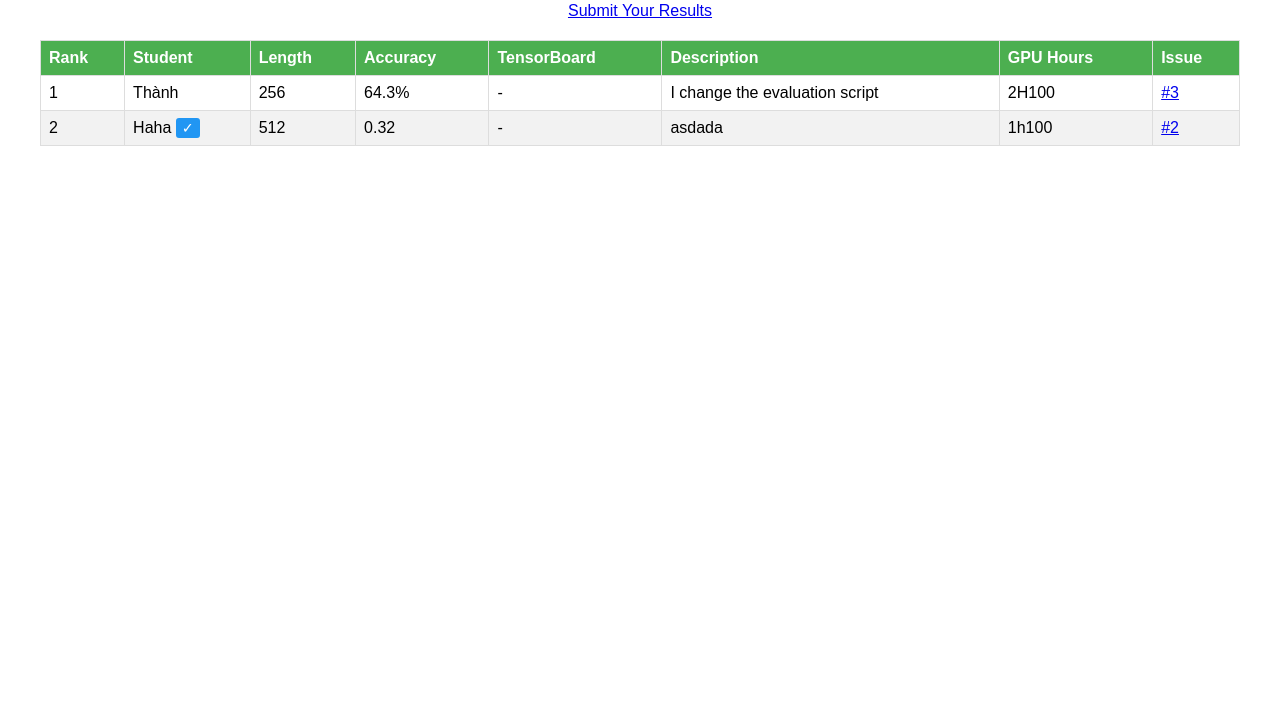
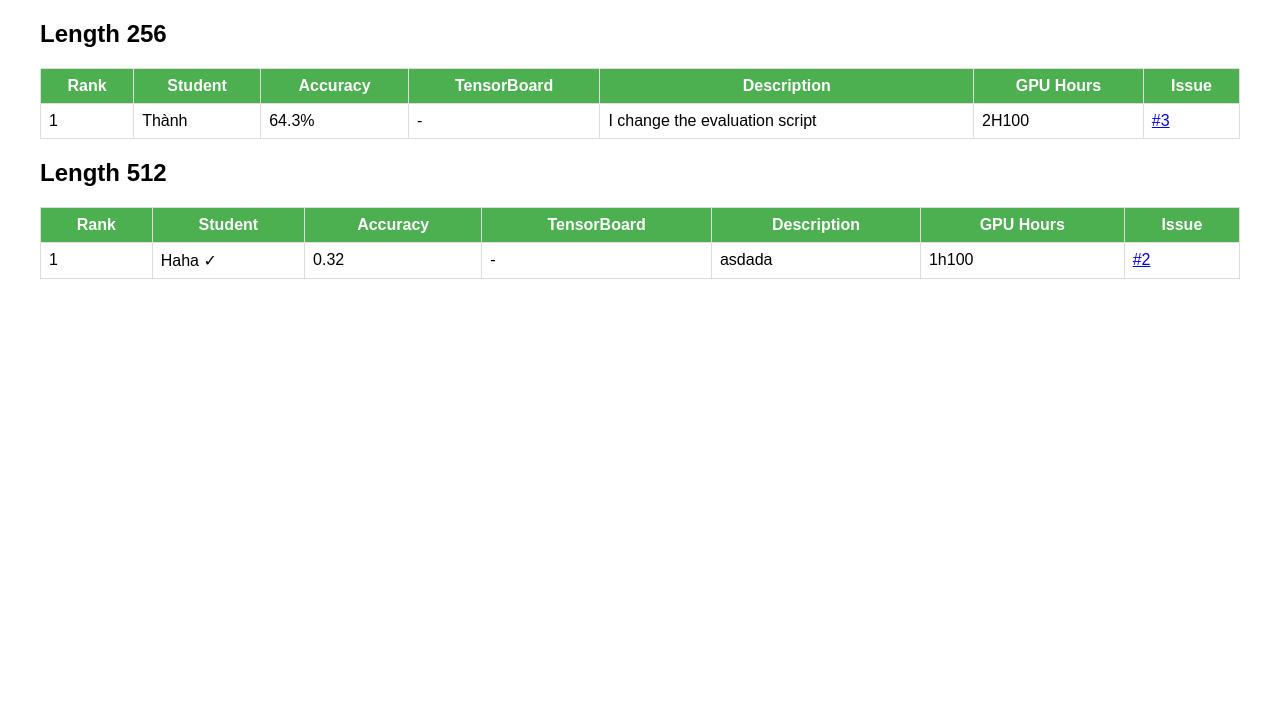
Before and after one commit to Luvata/live-leaderboard, a plain HTML site: page docs/index.html in a window 1280 px wide. Shown: the part 98-800 px from the top of the page. Drawn offline with Linux system fonts and the light colour scheme.

Commit message:
Refactor index.html for leaderboard display
Updated the title and cleaned up the HTML structure. Removed unnecessary elements and streamlined the loading of leaderboard data.

```diff
--- a/docs/index.html
+++ b/docs/index.html
@@ -1,133 +1,57 @@
 <!DOCTYPE html>
-<html lang="en">
+<html>
 <head>
     <meta charset="UTF-8">
-    <meta name="viewport" content="width=device-width, initial-scale=1.0">
-    <title>Assignment 2 - Leaderboard</title>
+    <title>Leaderboard</title>
     <style>
-        body {
-            font-family: Arial, sans-serif;
-            max-width: 1200px;
-            margin: 0 auto;
-            padding: 20px;
-        }
-        h1 {
-            text-align: center;
-        }
-        .submit-link {
-            text-align: center;
-            margin: 20px 0;
-        }
-        table {
-            width: 100%;
-            border-collapse: collapse;
-            margin-top: 20px;
-        }
-        th, td {
-            border: 1px solid #ddd;
-            padding: 8px;
-            text-align: left;
-        }
-        th {
-            background-color: #4CAF50;
-            color: white;
-        }
-        tr:nth-child(even) {
-            background-color: #f2f2f2;
-        }
-        .verified {
-            background-color: #e8f5e9;
-        }
-        .badge {
-            background-color: #2196F3;
-            color: white;
-            padding: 2px 6px;
-            border-radius: 3px;
-            font-size: 0.9em;
-        }
-        .loading {
-            text-align: center;
-            padding: 20px;
-        }
+        body { font-family: Arial; max-width: 1200px; margin: 20px auto; }
+        table { width: 100%; border-collapse: collapse; margin: 20px 0; }
+        th, td { border: 1px solid #ddd; padding: 8px; }
+        th { background-color: #4CAF50; color: white; }
     </style>
 </head>
 <body>
-    <h1>Assignment 2 - Model Leaderboard</h1>
+    <h1>Leaderboard</h1>
+    <p><a href="#" id="submitLink">Submit Your Results</a></p>
 
-    <div class="submit-link">
-        <a href="#" id="submitLink">Submit Your Results</a>
-    </div>
-
-    <div id="loading" class="loading">Loading...</div>
-
-    <table id="leaderboardTable" style="display: none;">
-        <thead>
-            <tr>
-                <th>Rank</th>
-                <th>Student</th>
-                <th>Length</th>
-                <th>Accuracy</th>
-                <th>TensorBoard</th>
-                <th>Description</th>
-                <th>GPU Hours</th>
-                <th>Issue</th>
-            </tr>
-        </thead>
-        <tbody id="leaderboardBody">
-        </tbody>
+    <h2>Length 256</h2>
+    <table id="table256">
+        <tr><th>Rank</th><th>Student</th><th>Accuracy</th><th>TensorBoard</th><th>Description</th><th>GPU Hours</th><th>Issue</th></tr>
+        <tbody id="body256"></tbody>
     </table>
 
-    <div id="noData" style="display: none; text-align: center; padding: 40px;">
-        <p>No submissions yet. Be the first!</p>
-    </div>
+    <h2>Length 512</h2>
+    <table id="table512">
+        <tr><th>Rank</th><th>Student</th><th>Accuracy</th><th>TensorBoard</th><th>Description</th><th>GPU Hours</th><th>Issue</th></tr>
+        <tbody id="body512"></tbody>
+    </table>
 
     <script>
-        async function loadLeaderboard() {
-            try {
-                const response = await fetch('leaderboard.json');
-                const data = await response.json();
-                const submissions = data.submissions || [];
+        fetch('leaderboard.json').then(r => r.json()).then(data => {
+            const subs = data.submissions || [];
+            [256, 512].forEach(len => {
+                const filtered = subs.filter(s => s.model_length == len);
+                const tbody = document.getElementById('body' + len);
+                filtered.forEach((s, i) => {
+                    tbody.innerHTML += `<tr>
+                        <td>${i + 1}</td>
+                        <td>${s.student_name}${s.verified ? ' ✓' : ''}</td>
+                        <td>${s.accuracy}</td>
+                        <td>${s.tensorboard_link ? '<a href="' + s.tensorboard_link + '">View</a>' : '-'}</td>
+                        <td>${s.improvement_description || '-'}</td>
+                        <td>${s.gpu_hours}</td>
+                        <td><a href="${s.issue_url}">#${s.issue_number}</a></td>
+                    </tr>`;
+                });
+            });
+        });
 
-                document.getElementById('loading').style.display = 'none';
-
-                if (submissions.length === 0) {
-                    document.getElementById('noData').style.display = 'block';
-                } else {
-                    document.getElementById('leaderboardTable').style.display = 'table';
-                    const tbody = document.getElementById('leaderboardBody');
-
-                    submissions.forEach((sub, index) => {
-                        const row = document.createElement('tr');
-                        if (sub.verified) row.className = 'verified';
-
-                        row.innerHTML = `
-                            <td>${index + 1}</td>
-                            <td>${sub.student_name}${sub.verified ? ' <span class="badge">✓</span>' : ''}</td>
-                            <td>${sub.model_length}</td>
-                            <td>${sub.accuracy}</td>
-                            <td>${sub.tensorboard_link ? `<a href="${sub.tensorboard_link}" target="_blank">View</a>` : '-'}</td>
-                            <td>${sub.improvement_description || '-'}</td>
-                            <td>${sub.gpu_hours}</td>
-                            <td><a href="${sub.issue_url}" target="_blank">#${sub.issue_number}</a></td>
-                        `;
-                        tbody.appendChild(row);
-                    });
-                }
-
-                // Update submit link
-                const pathParts = window.location.pathname.split('/').filter(p => p);
-                if (pathParts.length > 0) {
-                    const owner = window.location.hostname.split('.')[0];
-                    const repo = pathParts[0];
-                    document.getElementById('submitLink').href =
-                        `https://github.com/${owner}/${repo}/issues/new?template=submission.yml`;
-                }
-            } catch (error) {
-                document.getElementById('loading').innerHTML = 'Error loading leaderboard.';
-            }
+        const pathParts = window.location.pathname.split('/').filter(p => p);
+        if (pathParts.length > 0) {
+            const owner = window.location.hostname.split('.')[0];
+            const repo = pathParts[0];
+            document.getElementById('submitLink').href = `https://github.com/${owner}/${repo}/issues/new?template=submission.yml`;
         }
-
-        loadLeaderboard();
     </script>
 </body>
 </html>
```
